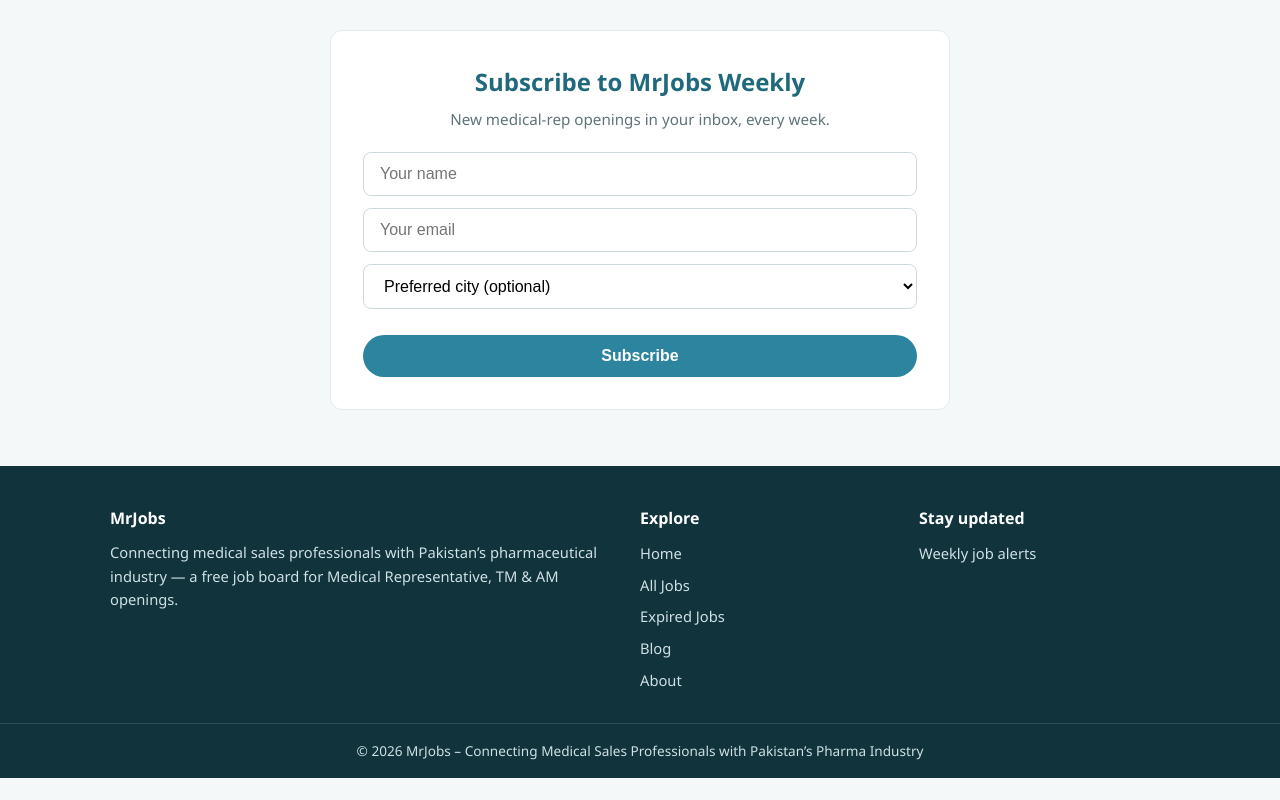
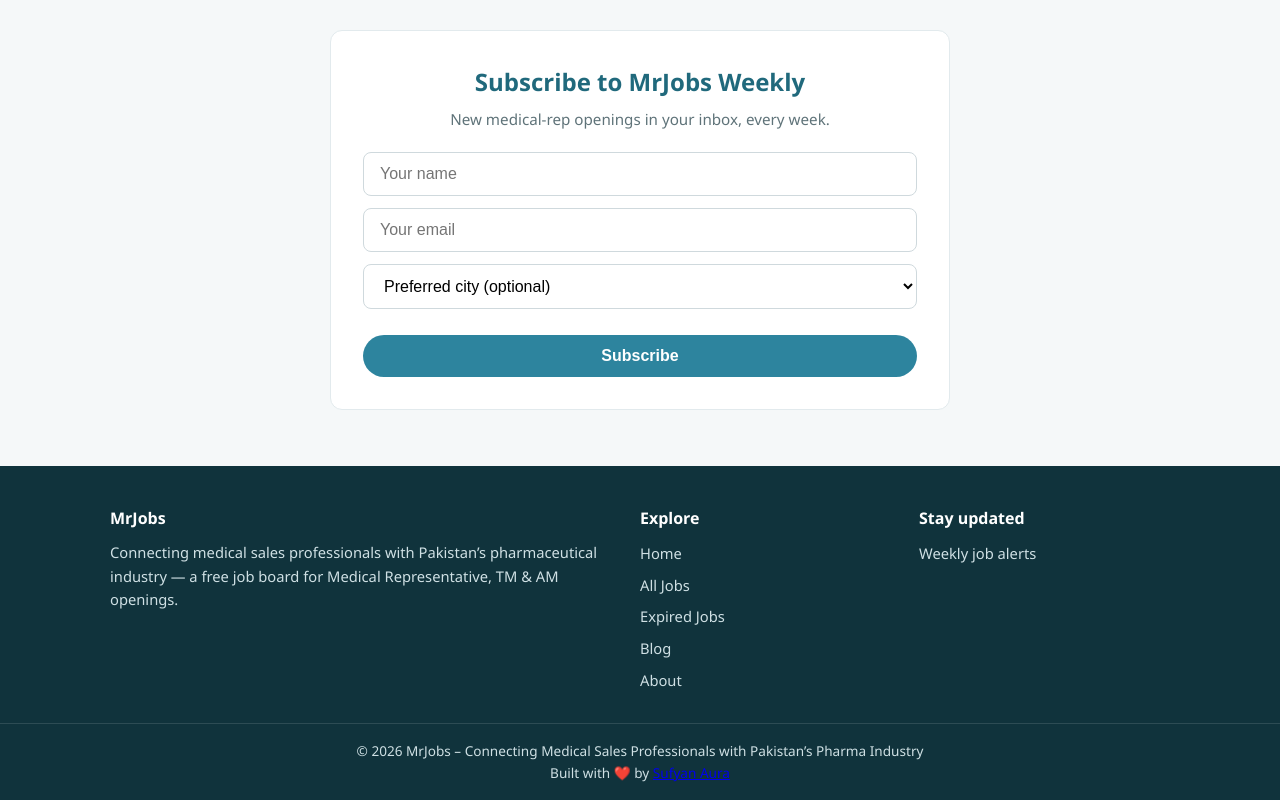
Before and after one commit to sufii429/mrjobs, a plain HTML site: page expired-jobs.html in a window 1280 px wide. Shown: the part 771-1571 px from the top of the page. Before the commit the page ends 1549 px from the top, so only its background shows below. Drawn offline with Linux system fonts and the light colour scheme.

Commit message:
Footer credit: Built with love by Sufyan Aura (expired-jobs.html)

```diff
--- a/expired-jobs.html
+++ b/expired-jobs.html
@@ -114,7 +114,7 @@
         </ul>
       </div>
     </div>
-    <div class="footer-bottom">&copy; <span id="year">2026</span> MrJobs &ndash; Connecting Medical Sales Professionals with Pakistan&rsquo;s Pharma Industry</div>
+    <div class="footer-bottom">&copy; <span id="year">2026</span> MrJobs &ndash; Connecting Medical Sales Professionals with Pakistan&rsquo;s Pharma Industry<br />Built with ❤️ by <a href="https://sufyanaura.netlify.app/" target="_blank" rel="noopener">Sufyan Aura</a></div>
   </footer>
 
   <script src="assets/app.js?v=3"></script>
```
